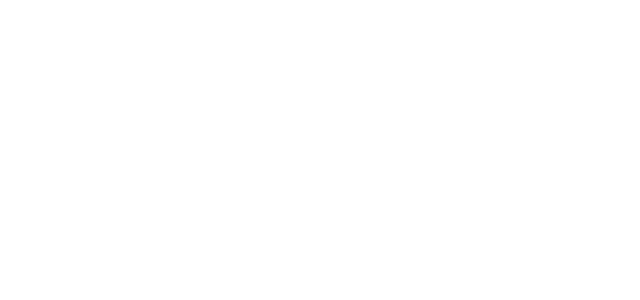
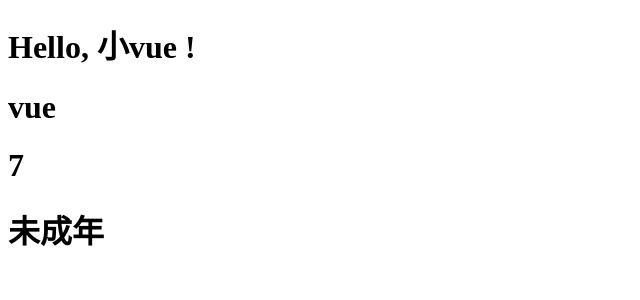
Before and after one commit to liuaiying0704/vue, a Vue app: page / in a window 1280 px wide. Shown: the top 300 px of the page, without its empty margins (0-640 px from the left). Built offline with nearby package versions, Linux system fonts and the light colour scheme.

Commit message:
插值表达式,其中包括:temlate中的变量，在data函数返回的对象里定义 ,this指向当前的vue的实例

```diff
--- a/src/App.vue
+++ b/src/App.vue
@@ -1,9 +1,36 @@
 <template>
-  <div></div>
+  <div>
+    <h1>{{ msg }}</h1>
+    <h1>{{ obj.name }}</h1>
+    <h1>{{ obj.age }}</h1>
+    <h1>{{ obj.age >= 18 ? '成年' : '未成年' }}</h1>
+  </div>
 </template>
 
 <script>
-export default {};
+export default {
+  data() {
+    //temlate中的变量，在data函数返回的对象里定义
+    //  this指向当前的vue的实例。
+    return {
+      msg: 'Hello, 小vue !',
+      obj: {
+        name: 'vue',
+        age: 7,
+      },
+    };
+  },
+};
+// 目标：插值表达式
+// 库:  封装的属性或方法 (例jquery.js ==》方法的集合
+// 框架: 拥有自己的规则和元素, 比库强大的多 (例vue.js)
+// - vue 是什么 ? Vue是一个javascript渐进式框架
+// - 什么是渐进式呢?  渐进式就是逐渐使用, 集成更多的功能
+// - 什么是库和框架呢?  库是方法的集合, 而框架是一套拥有自己规则的语法
+
+// 语法: {{ 表达式 }}
+// 作用可以把表达式的返回值 直接 插入到dom 标签中
+// 又叫: 声明式渲染/文本插值
 </script>
 
 <style></style>
```
